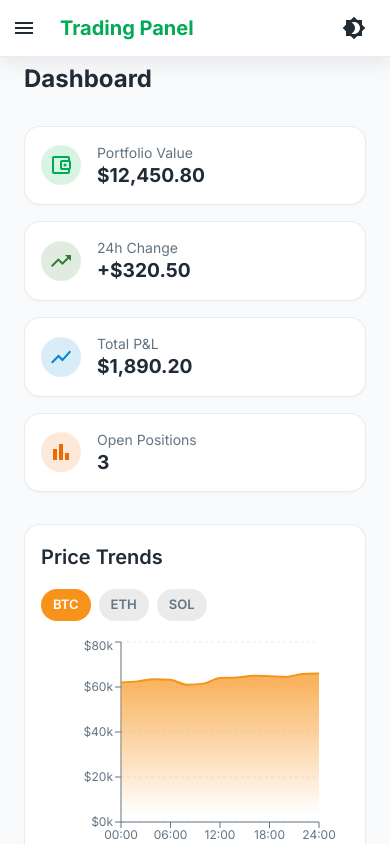
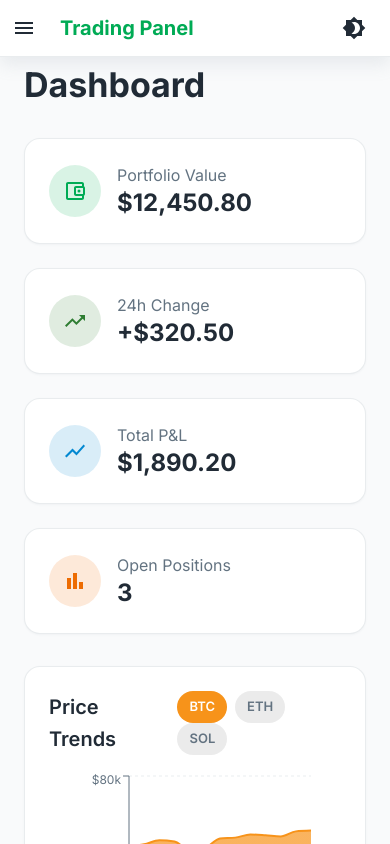
Before and after one commit to ape7054/OracleKnowledgebase, a React (Vite) app: page / in a window 390 px wide. Built offline with nearby package versions, Linux system fonts and the light colour scheme.

Commit message:
在Dashboard组件中简化了StatCard的样式，优化了响应式设计，调整了Grid布局以提升用户体验，并确保在不同屏幕尺寸下的视觉一致性。

```diff
--- a/src/pages/Dashboard.jsx
+++ b/src/pages/Dashboard.jsx
@@ -123,30 +123,18 @@ const marketData = [
 ];
 
 const StatCard = ({ title, value, icon, color }) => (
-    <GlassmorphicPaper sx={{
-      display: 'flex',
-      flexDirection: 'row',
-      alignItems: 'center',
-      p: { xs: 2, md: 3 } // 响应式内边距
-    }}>
+    <GlassmorphicPaper sx={{ display: 'flex', flexDirection: 'row', alignItems: 'center', p: 3 }}>
       <Box sx={{
-        width: { xs: 40, md: 52 },
-        height: { xs: 40, md: 52 },
-        borderRadius: '50%',
-        display: 'flex',
-        alignItems: 'center',
-        justifyContent: 'center',
+        width: 52, height: 52, borderRadius: '50%',
+        display: 'flex', alignItems: 'center', justifyContent: 'center',
         backgroundColor: alpha(color, 0.15),
         mr: 2,
       }}>
         {icon}
       </Box>
       <Box>
-        <Typography variant="body2" color="text.secondary">{title}</Typography>
-        <Typography variant="h5" sx={{
-          fontWeight: 'bold',
-          fontSize: { xs: '1.2rem', md: '1.5rem' } // 响应式字体大小
-        }}>{value}</Typography>
+        <Typography variant="body1" color="text.secondary">{title}</Typography>
+        <Typography variant="h5" sx={{ fontWeight: 'bold' }}>{value}</Typography>
       </Box>
     </GlassmorphicPaper>
 );
@@ -171,7 +159,6 @@ function Dashboard() {
   const theme = useTheme();
   const [selectedCoin, setSelectedCoin] = useState('BTC');
   const isMobile = useMediaQuery(theme.breakpoints.down('md'));
-  const isExtraSmall = useMediaQuery('(max-width:600px)');
 
   const stats = [
     { title: "Portfolio Value", value: "$12,450.80", icon: <AccountBalanceWalletOutlinedIcon sx={{ color: theme.palette.primary.main }} />, color: theme.palette.primary.main },
@@ -291,17 +278,13 @@ function Dashboard() {
 
   return (
     <Box>
-      <Typography variant="h4" gutterBottom sx={{
-        fontWeight: 'bold',
-        mb: 4,
-        fontSize: { xs: '1.5rem', sm: '2rem', md: '2.125rem' } // 响应式字体大小
-      }}>
+      <Typography variant="h4" gutterBottom sx={{ fontWeight: 'bold', mb: 4 }}>
         Dashboard
       </Typography>
 
-      <Grid container spacing={2} sx={{ mb: 4 }}>
+      <Grid container spacing={3} sx={{ mb: 4 }}>
         {stats.map(stat => (
-          <Grid item xs={12} sm={6} md={3} key={stat.title}>
+          <Grid item xs={12} sm={6} md={6} lg={3} key={stat.title}>
             <StatCard {...stat} />
           </Grid>
         ))}
@@ -309,20 +292,10 @@ function Dashboard() {
 
       <Grid container spacing={3}>
         <Grid item xs={12}>
-          <GlassmorphicPaper sx={{
-            height: { xs: 350, sm: 400, md: 450 }, // 响应式高度
-            p: { xs: 2, sm: 3 } // 响应式内边距
-          }}>
-            <Box sx={{
-              display: 'flex',
-              flexDirection: { xs: 'column', sm: 'row' }, // 在小屏幕上垂直排列
-              justifyContent: 'space-between',
-              alignItems: { xs: 'flex-start', sm: 'center' },
-              gap: { xs: 2, sm: 0 },
-              mb: 2
-            }}>
+          <GlassmorphicPaper sx={{ height: 450, p: 3 }}>
+            <Box sx={{ display: 'flex', justifyContent: 'space-between', alignItems: 'center', mb: 2 }}>
               <Typography variant="h6" sx={{ fontWeight: 600 }}>Price Trends</Typography>
-              <Box sx={{ display: 'flex', flexWrap: 'wrap', gap: 1 }}>
+              <Box>
                 {Object.keys(chartData).map(coin => (
                   <Chip
                     key={coin}
@@ -330,6 +303,7 @@ function Dashboard() {
                     clickable
                     onClick={() => setSelectedCoin(coin)}
                     sx={{
+                      ml: 1,
                       transition: 'all 0.3s',
                       backgroundColor: selectedCoin === coin ? chartMeta[coin].stroke : (theme.palette.mode === 'dark' ? alpha(theme.palette.background.default, 0.6) : alpha(theme.palette.grey[400], 0.3)),
                       color: selectedCoin === coin ? '#fff' : theme.palette.text.secondary,
@@ -350,15 +324,16 @@ function Dashboard() {
           <GlassmorphicPaper sx={{ overflow: 'hidden' }}>
             <Typography variant="h6" sx={{ fontWeight: 600, mb: 2 }}>Market Overview</Typography>
 
-            {/* 使用更精确的宽度检测来决定布局 */}
+            {/* 确保在移动设备上使用卡片视图 */}
             <Box sx={{
-              display: { xs: 'block', lg: 'none' }
+              display: { xs: 'block', md: 'none' }
             }}>
               <MarketCardView />
             </Box>
 
+            {/* 确保只在桌面设备上使用表格视图 */}
             <Box sx={{
-              display: { xs: 'none', lg: 'block' }
+              display: { xs: 'none', md: 'block' }
             }}>
               <MarketTableView />
             </Box>
```
